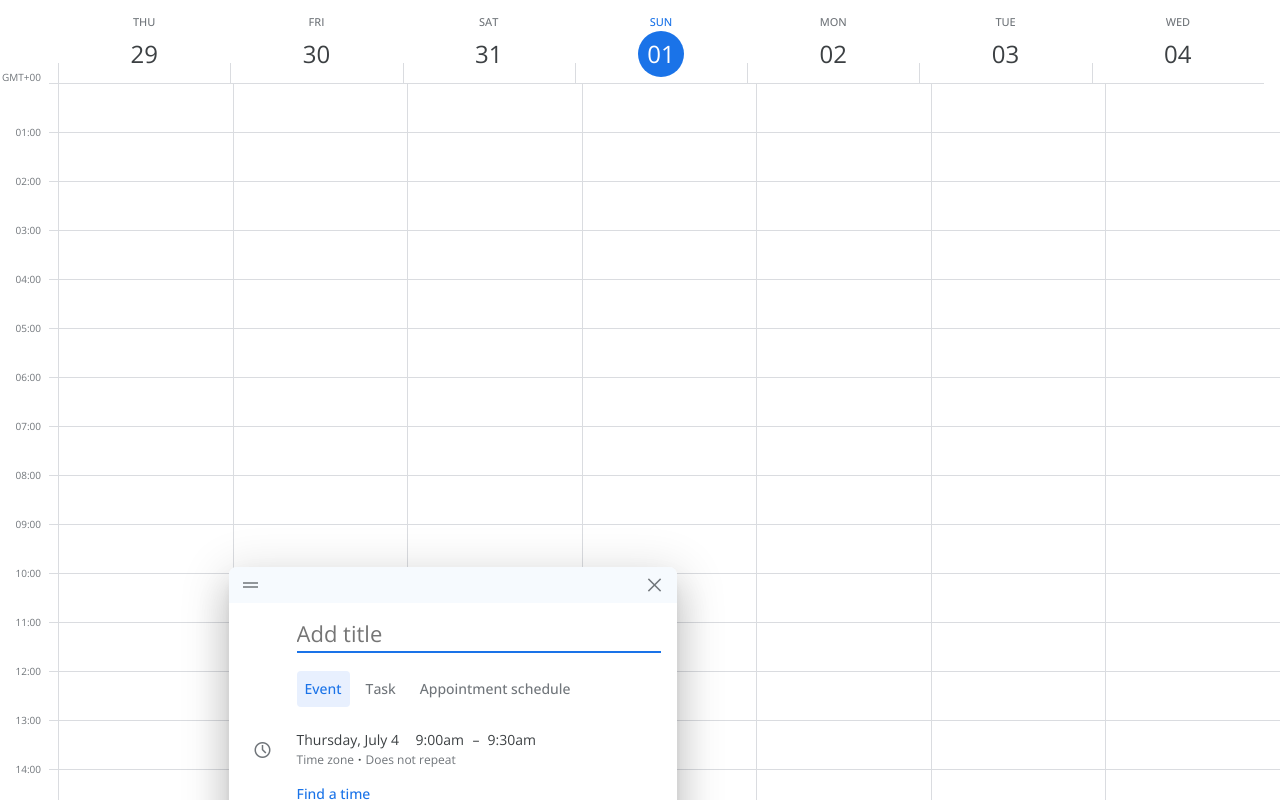
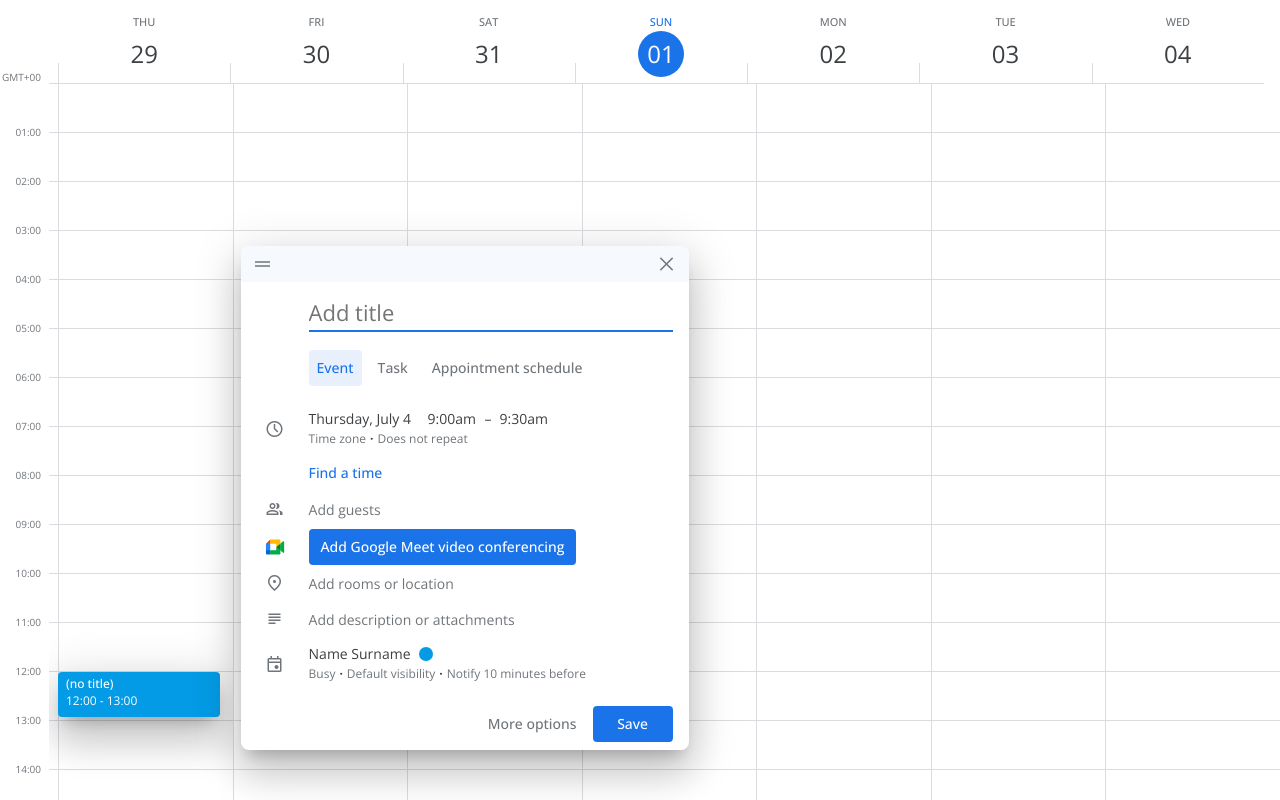
Before and after one commit to gretawix/calendar, a website with bundled scripts: page index.html in a window 1280 px wide. Both pictures are taken after a click on the element 145 px from the left and 667 px from the top of the page. Built offline with nearby package versions, Linux system fonts and the light colour scheme.

Commit message:
Working (#7)
* refactor existing js code

* refactor existing js code again

* refactor

* start creating event tile functionality

* event tile placement

* event tile placement work

```diff
--- a/index.html
+++ b/index.html
@@ -13,35 +13,7 @@
     </head>
     <body>
         <section class="calendar">
-            <div class="week-view" id="week-view">
-                <!-- EXAMPLE EVENTS -->
-                <!-- <div class="hours-cells-column">
-                    <div class="inner-hour-cell-column">
-                        <div class="event-tile shortest">
-                            <p class="event-tile-title">Event title 15min length</p>
-                            <p class="event-tile-time">10am</p>
-                        </div>
-                        <div class="event-tile regular">
-                            <p class="event-tile-title">Event title very long text is going here</p>
-                            <p class="event-tile-time">10:30 - 11:30am</p>
-                        </div>
-                        <div class="hours-cell cell-height"></div>
-                    </div>
-                </div>
-                <div class="hours-cells-column">
-                    <div class="inner-hour-cell-column">
-                        <div class="event-tile short">
-                            <p class="event-tile-title">Event title 30 min length</p>
-                            <p class="event-tile-time">10am</p>
-                        </div>
-                        <div class="event-tile long">
-                            <p class="event-tile-title">Event title very long text is going here</p>
-                            <p class="event-tile-time">12 - 2pm</p>
-                        </div>
-                        <div class="hours-cell cell-height"></div>
-                    </div>
-                </div> -->
-            </div>
+            <div class="week-view" id="week-view"></div>
             <div class="event-modal" id="event-modal">
                 <div class="top-controls">
                     <button type="button">
@@ -413,7 +385,7 @@
                     </div>
                     <div class="event-control-buttons modal-event-side-margins">
                         <button type="button">More options</button>
-                        <button type="button" class="cta">Save</button>
+                        <button type="button" class="cta" id="save-event">Save</button>
                     </div>
                 </div>
             </div>
--- /dev/null
+++ b/scrips/calendarVars.js
@@ -0,0 +1,6 @@
+const weekDaysNumber = 7;
+const hoursNumber = 24;
+const cellHeight = 49;
+const currentEventTileId = "current-event-tile";
+
+export { weekDaysNumber, hoursNumber, cellHeight, currentEventTileId };
--- /dev/null
+++ b/scrips/eventDisplay.js
@@ -0,0 +1,52 @@
+import { createDomElement, formatHours } from "./utils.js";
+import { cellHeight, currentEventTileId } from "./calendarVars.js";
+
+const getEventInfo = (title, clickPosition) => {
+    const hour = formatHours(Math.floor(clickPosition / cellHeight));
+    let minutes = "00";
+    if (clickPosition % cellHeight === cellHeight / 2) minutes = "30";
+
+    return {
+        eventTitle: title,
+        eventStartTime: `${hour}:${minutes}`,
+        eventEndTime: `${formatHours(parseInt(hour, 10) + 1)}:${minutes}`,
+    };
+};
+
+const getEventTileTopPosition = (event) => {
+    const clickedElement = event.target;
+    const distanceFromTop = clickedElement.getBoundingClientRect().top;
+    const clickPosition = event.clientY - distanceFromTop;
+    const increment = cellHeight / 2;
+
+    return Math.floor(clickPosition / increment) * increment;
+};
+
+const populateEventTile = (eventInfo) => {
+    const eventTile = createDomElement("div", "event-tile regular placeholder", currentEventTileId);
+    const titleElement = createDomElement("p", "event-tile-title");
+    const timeSpanTextElement = createDomElement("p", "event-tile-time");
+
+    titleElement.innerText = eventInfo.eventTitle;
+    timeSpanTextElement.innerText = `${eventInfo.eventStartTime} - ${eventInfo.eventEndTime}`;
+    eventTile.appendChild(titleElement);
+    eventTile.appendChild(timeSpanTextElement);
+
+    return eventTile;
+};
+
+const createNewEventTile = (event) => {
+    const tileTopPosition = getEventTileTopPosition(event);
+    const eventInfo = getEventInfo("(no title)", tileTopPosition);
+    const eventTile = populateEventTile(eventInfo);
+
+    eventTile.style.top = `${tileTopPosition}px`;
+
+    return eventTile;
+};
+
+const removeUnsavedEventTile = () => {
+    const currentEventTile = document.querySelector(`#${currentEventTileId}`);
+    if (currentEventTile) currentEventTile.parentElement.removeChild(currentEventTile);
+};
+export { createNewEventTile, removeUnsavedEventTile };
--- a/scrips/index.js
+++ b/scrips/index.js
@@ -1,6 +1,8 @@
 import initWeekView from "./weekView.js";
-import { initModal } from "./modal.js";
+import { getModal } from "./selectors.js";
+import { initDropdownSelect } from "./inputFuntionality.js";
 
 document.addEventListener("DOMContentLoaded", () => {
     initWeekView();
+    initDropdownSelect(getModal());
 });
--- a/scrips/modal.js
+++ b/scrips/modal.js
@@ -1,108 +1,117 @@
 import { setSameWidth } from "./utils.js";
-import { toggleDropdown } from "./inputFuntionality.js";
+import { resetDropdownItem } from "./inputFuntionality.js";
+import { getModal } from "./selectors.js";
+import { removeUnsavedEventTile } from "./eventDisplay.js";
 
-const initModal = () => {
-    const selectionBtns = document.querySelectorAll(".to-select");
-    resetModal();
-
-    const handleInputClick = (item) => {
-        const parent = item.closest(".single-setting-section");
-        const settingsDiv = parent.querySelector(".full-settings");
-        settingsDiv.classList.add("active");
-        parent.querySelector(".preview-settings").style.display = "none";
-        separateInputs(parent);
-    };
-
-    const closeBtn = document.querySelector("#close-modal");
-    closeBtn.addEventListener("click", () => {
-        closeModal();
-        closeBtn.removeEventListener("click", closeModal);
-        selectionBtns.forEach((item) => {
-            item.removeEventListener("click", () => handleInputClick(item));
-        });
-    });
-
-    selectionBtns.forEach((item) => {
-        item.addEventListener("click", () => handleInputClick(item));
-    });
-
-    toggleDropdown();
-};
-
-const resetModal = () => {
-    const modal = getModalElement();
-    modal.querySelectorAll(".preview-settings").forEach((item) => (item.style.display = "flex"));
-    modal.querySelectorAll(".full-settings").forEach((item) => item.classList.remove("active"));
-    setInputWidths();
-    removeSeparators();
-};
-
-const setInputWidths = () => {
+const setTimeDateInputWidths = () => {
     setSameWidth("#date-btn", "#date");
     setSameWidth("#time-start-btn", "#time-start");
     setSameWidth("#time-end-btn", "#time-end");
 };
 
-const separateInputs = (parent) => {
-    const parentClasses = parent.classList;
-    if (parentClasses.contains("with-separator")) {
-        const prevDiv = parent.previousElementSibling;
-        const nextDiv = parent.nextElementSibling;
-        if (
-            prevDiv &&
-            nextDiv &&
-            prevDiv.classList.contains("separated-bottom") &&
-            nextDiv.classList.contains("separated-top")
-        ) {
-            prevDiv.classList.remove("separated-bottom");
-            parentClasses.add("separated-top");
-        } else if (nextDiv && nextDiv.classList.contains("separated-top")) {
-            parentClasses.add("separated-top");
-        } else if (prevDiv && prevDiv.classList.contains("separated-bottom")) {
-            parentClasses.add("separated-bottom");
-        } else {
-            parentClasses.add("separated-top");
-            parentClasses.add("separated-bottom");
-        }
-    }
-};
-
-const removeSeparators = () => {
-    const modal = getModalElement();
+const removeSeparators = (modal) => {
     modal.querySelectorAll(".with-separator").forEach((item) => {
         item.classList.remove("separated-top", "separated-bottom");
     });
 };
 
-const getModalElement = () => document.querySelector("#event-modal");
+const resetModal = (modal) => {
+    modal.querySelectorAll(".preview-settings").forEach((item) => (item.style.display = "flex"));
+    modal.querySelectorAll(".full-settings").forEach((item) => item.classList.remove("active"));
+    modal.querySelectorAll(".select-input").forEach((dropdownItem) => resetDropdownItem(dropdownItem));
+    removeUnsavedEventTile();
+    setTimeDateInputWidths();
+    removeSeparators(modal);
+};
 
-const toggleModal = (isOpen) => {
-    const modal = getModalElement();
-    if (isOpen) {
-        modal.style.display = "none";
-    } else {
-        modal.style.display = "block";
+const separateInputs = (parent) => {
+    const parentClasses = parent.classList;
+    const [prevDiv, nextDiv] = [parent.previousElementSibling, parent.nextElementSibling];
+    const [separatorTop, separatorBottom] = ["separated-top", "separated-bottom"];
+
+    if (parentClasses.contains("with-separator")) {
+        if (prevDiv?.classList.contains(separatorBottom) && nextDiv?.classList.contains(separatorTop)) {
+            prevDiv.classList.remove(separatorBottom);
+            parentClasses.add(separatorTop);
+        } else if (nextDiv?.classList.contains(separatorTop)) {
+            parentClasses.add(separatorTop);
+        } else if (prevDiv?.classList.contains(separatorBottom)) {
+            parentClasses.add(separatorBottom);
+        } else {
+            parentClasses.add(separatorTop, separatorBottom);
+        }
     }
 };
 
-const openModal = (event) => {
-    toggleModal(false);
-    const modal = getModalElement();
+const handleInputClick = (item) => {
+    const parent = item.closest(".single-setting-section");
+    const settingsDiv = parent.querySelector(".full-settings");
+    settingsDiv.classList.add("active");
+    parent.querySelector(".preview-settings").style.display = "none";
+    separateInputs(parent);
+    item.removeEventListener("click", () => handleInputClick(item));
+};
+
+const toggleModal = (isOpen, modal) => (modal.style.display = isOpen ? "none" : "block");
+
+const closeModal = (closeBtn, selectionBtns) => {
+    const isModalCurrentyOpen = true;
+
+    removeUnsavedEventTile();
+    toggleModal(isModalCurrentyOpen, getModal());
+    closeBtn.removeEventListener("click", closeModal);
+    selectionBtns.forEach((item) => item.removeEventListener("click", () => handleInputClick(item)));
+};
+
+const initModal = (modal) => {
+    const selectionBtns = document.querySelectorAll(".to-select");
+    const closeBtn = document.querySelector("#close-modal");
+    const isModalCurrentlyOpen = false;
+
+    toggleModal(isModalCurrentlyOpen, modal);
+    resetModal(modal);
+    closeBtn.addEventListener("click", () => closeModal(closeBtn, selectionBtns));
+    selectionBtns.forEach((item) => item.addEventListener("click", () => handleInputClick(item)));
+};
+
+const positionModalX = (modal, event) => {
+    const clickedElement = event.target.getBoundingClientRect();
     const modalWidth = modal.getBoundingClientRect().width;
-    const clickedElement = event.target.getBoundingClientRect();
 
     modal.style.left = `${
         clickedElement.left < modalWidth
             ? clickedElement.left + clickedElement.width + 8
             : clickedElement.left - modalWidth - 12
     }px`;
-    modal.style.top = `${event.clientY - 100}px`;
-
-    const titleInput = document.querySelector("#title");
-    initModal();
-    titleInput.focus();
 };
 
-const closeModal = () => toggleModal(true);
+const positionModalY = (modal, event) => {
+    const modalHeight = modal.getBoundingClientRect().height;
+    const bottomSpacing = 50;
+    const distanceFromClickToTop = event.clientY;
+    const distanceFromClickToBottom = window.innerHeight - distanceFromClickToTop;
 
-export { initModal, openModal, getModalElement };
+    modal.style.bottom = "unset";
+    modal.style.top = "unset";
+    if (distanceFromClickToTop < 130) {
+        modal.style.top = `${distanceFromClickToTop}px`;
+    } else {
+        if (modalHeight + bottomSpacing > distanceFromClickToBottom) {
+            modal.style.top = "unset";
+            modal.style.bottom = `${bottomSpacing}px`;
+        } else {
+            modal.style.top = `${distanceFromClickToTop - bottomSpacing}px`;
+        }
+    }
+};
+
+const openModal = (event) => {
+    const modal = getModal();
+
+    initModal(modal);
+    positionModalX(modal, event);
+    positionModalY(modal, event);
+    document.querySelector("#title").focus();
+};
+
+export { initModal, openModal, getModal };
--- /dev/null
+++ b/scrips/selectors.js
@@ -0,0 +1,3 @@
+const getModal = () => document.querySelector("#event-modal");
+
+export { getModal };
--- a/scrips/timeCalculations.js
+++ b/scrips/timeCalculations.js
@@ -1,30 +1,12 @@
 const getStartOfWeek = (date) => {
     let currentDate = new Date(date);
-    let dayOfWeek = currentDate.getDay();
-    let difference = (dayOfWeek === 0 ? -6 : 1) - dayOfWeek;
+    let currentWeekDay = currentDate.getDay();
+    let difference = (currentWeekDay === 0 ? -6 : 1) - currentWeekDay;
     let monday = new Date();
+
     monday.setDate(monday.getDate() + difference);
 
     return monday;
-};
-
-const createWeek = (today) => {
-    const week = [];
-    const monday = getStartOfWeek(today);
-
-    for (let i = 0; i < 7; i++) {
-        const day = new Date();
-        day.setDate(monday.getDate() + i);
-        const [weekDay, month, dayNum, year] = day.toString().split(" ");
-        week.push({
-            weekDay: weekDay,
-            month: month,
-            day: dayNum,
-            year: year,
-        });
-    }
-
-    return week;
 };
 
 const getTimeZone = (today) => {
@@ -36,4 +18,4 @@
     return `GMT${sign}${formattedTimeZone}`;
 };
 
-export { createWeek, getTimeZone };
+export { getStartOfWeek, getTimeZone };
--- a/scrips/utils.js
+++ b/scrips/utils.js
@@ -6,4 +6,14 @@
     baseElement.style.width = width;
 };
 
-export { setSameWidth };
+const createDomElement = (domEl = "div", classToAssign = "", idToAssign = "") => {
+    const div = document.createElement(domEl);
+    if (classToAssign) div.className = classToAssign;
+    if (idToAssign) div.id = idToAssign;
+
+    return div;
+};
+
+const formatHours = (hour) => (hour < 10 ? `0${hour}` : `${hour}`);
+
+export { setSameWidth, createDomElement, formatHours };
--- a/scrips/weekView.js
+++ b/scrips/weekView.js
@@ -1,19 +1,119 @@
-import { createWeek, getTimeZone } from "./timeCalculations.js";
+import { getStartOfWeek, getTimeZone } from "./timeCalculations.js";
 import { openModal } from "./modal.js";
+import { hoursNumber, weekDaysNumber, cellHeight } from "./calendarVars.js";
+import { createDomElement, formatHours } from "./utils.js";
+import { createNewEventTile } from "./eventDisplay.js";
 
-const initWeekView = () => {
-    drawWeekView();
-    const grid = document.querySelector("#days-hours-grid");
-    const daysRow = document.querySelector("#days-row");
-    const hoursCol = document.querySelector("#hours-col");
-    grid.addEventListener("scroll", (event) => {
-        hoursCol.scrollTop = grid.scrollTop;
-        daysRow.scrollLeft = grid.scrollLeft;
+const createTimeZoneCell = (timeZone) => {
+    const timeZoneCell = createDomElement("div", "time-zone-cell");
+    timeZoneCell.innerHTML = `<p class="time-zone">${timeZone}</p>`;
+
+    return timeZoneCell;
+};
+
+const createSingleWeekDay = (day, today) => {
+    const dayDiv = createDomElement("div", "one-day cell-width");
+    Object.entries(day).forEach(([key, value]) => {
+        dayDiv.setAttribute(`data-${key}`, value);
     });
-    const daysGridColumns = grid.querySelectorAll(".hours-cells-column");
-    daysGridColumns.forEach((col) => {
-        col.addEventListener("click", openModal);
+    if (day.day == today.getDate()) dayDiv.classList.add("active");
+    dayDiv.innerHTML = `<div class="divider-vertical"></div>
+                        <p class="day-name">${day.weekDay}</p>
+                        <p class="day-number">${day.day}</p>`;
+
+    return dayDiv;
+};
+
+const createWeekDaysRow = (week, today) => {
+    const weekDaysRow = createDomElement("div", "week-days", "days-row");
+    const divider = createDomElement("div", "divider-no-border");
+
+    weekDaysRow.appendChild(divider);
+    week.forEach((day) => weekDaysRow.appendChild(createSingleWeekDay(day, today)));
+
+    return weekDaysRow;
+};
+
+const createHoursColumn = () => {
+    const hoursColumn = createDomElement("div", "hours-labels-column", "hours-col");
+
+    for (let i = 0; i < hoursNumber; i++) {
+        const hourDiv = createDomElement("div", "hour-label-cell cell-height");
+        const hour = formatHours(i);
+
+        hourDiv.innerHTML = `<p class="hour">${hour}:00</p>`;
+        hoursColumn.appendChild(hourDiv);
+    }
+
+    return hoursColumn;
+};
+
+const createWeekDaysWrapper = (week, timeZone, today) => {
+    const weekDaysWrapper = createDomElement("div", "week-days-part");
+    const timeZoneCell = createTimeZoneCell(timeZone);
+    const weekDaysRow = createWeekDaysRow(week, today);
+
+    weekDaysWrapper.appendChild(timeZoneCell);
+    weekDaysWrapper.appendChild(weekDaysRow);
+
+    return weekDaysWrapper;
+};
+
+const createDividerColumn = () => {
+    const dividerColumn = createDomElement("div", "divider-column");
+
+    for (let i = 0; i < hoursNumber - 2; i++) {
+        const divider = createDomElement("div", "divider cell-height");
+        dividerColumn.appendChild(divider);
+    }
+
+    return dividerColumn;
+};
+
+const createTimeGrid = (week) => {
+    const timeGrid = createDomElement("div", "hours-cells-all", "days-hours-grid");
+    const dividerColumn = createDividerColumn();
+
+    timeGrid.appendChild(dividerColumn);
+    week.forEach((day) => {
+        const dayColumn = createDomElement("div", "hours-cells-column");
+        Object.entries(day).forEach(([key, value]) => {
+            dayColumn.setAttribute(`data-${key}`, value);
+        });
+        timeGrid.appendChild(dayColumn);
     });
+
+    return timeGrid;
+};
+
+const createTimeGridWrapper = (week) => {
+    const timeGridWrapper = createDomElement("div", "time-grid");
+    const hoursColumn = createHoursColumn();
+    const timeGrid = createTimeGrid(week);
+
+    timeGridWrapper.appendChild(hoursColumn);
+    timeGridWrapper.appendChild(timeGrid);
+
+    return timeGridWrapper;
+};
+
+const createWeek = (today) => {
+    const week = [];
+    const monday = getStartOfWeek(today);
+
+    for (let i = 0; i < weekDaysNumber; i++) {
+        const day = new Date();
+        day.setDate(monday.getDate() + i);
+        const [weekDay, month, dayNum, year] = day.toString().split(" ");
+        week.push({
+            weekDay: weekDay,
+            month: month,
+            day: dayNum,
+            year: year,
+        });
+    }
+
+    return week;
 };
 
 const drawWeekView = () => {
@@ -21,116 +121,34 @@
     const week = createWeek(today);
     const timeZone = getTimeZone(today);
     const weekViewDiv = document.querySelector("#week-view");
-    const weekDaysPart = createWeekDaysPart(week, timeZone, today);
-    const timeGridPart = createTimeGridPart(week);
+    const weekDaysWrapper = createWeekDaysWrapper(week, timeZone, today);
+    const timeGridWrapper = createTimeGridWrapper(week);
 
-    weekViewDiv.appendChild(weekDaysPart);
-    weekViewDiv.appendChild(timeGridPart);
+    weekViewDiv.appendChild(weekDaysWrapper);
+    weekViewDiv.appendChild(timeGridWrapper);
 };
 
-const createWeekDaysPart = (week, timeZone, today) => {
-    const weekDaysPart = document.createElement("div");
-    weekDaysPart.className = "week-days-part";
-    const timeZoneCell = createTimeZoneCell(timeZone);
-    const weekDaysRow = createWeekDaysRow(week, today);
+const initWeekView = () => {
+    document.documentElement.style.setProperty("--cell-height", `${cellHeight}px`);
+    drawWeekView();
 
-    weekDaysPart.appendChild(timeZoneCell);
-    weekDaysPart.appendChild(weekDaysRow);
+    const grid = document.querySelector("#days-hours-grid");
+    const daysRow = document.querySelector("#days-row");
+    const hoursCol = document.querySelector("#hours-col");
+    const daysGridColumns = grid.querySelectorAll(".hours-cells-column");
 
-    return weekDaysPart;
+    grid.addEventListener("scroll", () => {
+        hoursCol.scrollTop = grid.scrollTop;
+        daysRow.scrollLeft = grid.scrollLeft;
+    });
+    daysGridColumns.forEach((col) => {
+        col.addEventListener("click", (event) => {
+            const clickedWeekDayCol = event.target;
+            openModal(event);
+            const eventTile = createNewEventTile(event);
+            if (clickedWeekDayCol.hasAttribute("data-weekday")) clickedWeekDayCol.appendChild(eventTile);
+        });
+    });
 };
 
-const createTimeZoneCell = (timeZone) => {
-    const timeZoneCell = document.createElement("div");
-    timeZoneCell.className = "time-zone-cell";
-    timeZoneCell.innerHTML = ` <p class="time-zone">${timeZone}</p>`;
-
-    return timeZoneCell;
-};
-
-const createWeekDaysRow = (week, today) => {
-    const weekDaysRow = document.createElement("div");
-    weekDaysRow.className = "week-days";
-    weekDaysRow.id = "days-row";
-    const divider = document.createElement("div");
-    divider.className = "divider-no-border";
-
-    weekDaysRow.appendChild(divider);
-
-    week.forEach((day) => {
-        const dayDiv = document.createElement("div");
-        dayDiv.classList.add("one-day", "cell-width");
-        if (day.day == today.getDate()) dayDiv.classList.add("active");
-        dayDiv.innerHTML = `<div class="divider-vertical"></div>
-                            <p class="day-name">${day.weekDay}</p>
-                            <p class="day-number">${day.day}</p>`;
-
-        weekDaysRow.appendChild(dayDiv);
-    });
-
-    return weekDaysRow;
-};
-
-const createTimeGridPart = (week) => {
-    const timeGridPart = document.createElement("div");
-    timeGridPart.className = "time-grid";
-    const hoursColumn = createHoursColumn();
-    const timeGrid = createTimeGrid(week);
-
-    timeGridPart.appendChild(hoursColumn);
-    timeGridPart.appendChild(timeGrid);
-
-    return timeGridPart;
-};
-
-const createHoursColumn = () => {
-    const hoursColumn = document.createElement("div");
-    hoursColumn.className = "hours-labels-column";
-    hoursColumn.id = "hours-col";
-
-    for (let i = 0; i < 24; i++) {
-        const hourDiv = document.createElement("div");
-        hourDiv.classList.add("hour-label-cell", "cell-height");
-        const hour = i > 9 ? i : `0${i}`;
-        hourDiv.innerHTML = `<p class="hour">${hour}:00</p>`;
-
-        hoursColumn.appendChild(hourDiv);
-    }
-
-    return hoursColumn;
-};
-
-const createTimeGrid = (week) => {
-    const timeGrid = document.createElement("div");
-    timeGrid.className = "hours-cells-all";
-    timeGrid.id = "days-hours-grid";
-    const dividerColumn = createDividerColumn();
-
-    timeGrid.appendChild(dividerColumn);
-
-    week.forEach(() => {
-        const dayColumn = document.createElement("div");
-        dayColumn.className = "hours-cells-column";
-        dayColumn.innerHTML = `<div class="inner-hour-cell-column">
-                                <div class="hours-cell cell-height"></div>
-                            </div>`;
-
-        timeGrid.appendChild(dayColumn);
-    });
-
-    return timeGrid;
-};
-
-const createDividerColumn = () => {
-    const dividerColumn = document.createElement("div");
-    dividerColumn.className = "divider-column";
-
-    for (let i = 0; i < 22; i++) {
-        const divider = document.createElement("div");
-        divider.className = "divider cell-height";
-        dividerColumn.appendChild(divider);
-    }
-
-    return dividerColumn;
-};
 export default initWeekView;
--- a/styles/parts/_calendar-grid.scss
+++ b/styles/parts/_calendar-grid.scss
@@ -144,8 +144,9 @@
 }
 
 .hours-cells-column {
+    height: calc(24 * var(--cell-height));
+    position: relative;
     border-left: 1px solid var(--grey-light);
-    padding-right: 12px;
     min-width: var(--min-col-width);
     background: repeating-linear-gradient(
         var(--white),
@@ -154,10 +155,6 @@
         var(--grey-light) var(--cell-height)
     );
 }
-.inner-hour-cell-column {
-    height: calc(24 * var(--cell-height) - 10px);
-    position: relative;
-}
 .hours-cells-all {
     @include verticalScrollStyle;
 }
--- a/styles/parts/_event-tile.scss
+++ b/styles/parts/_event-tile.scss
@@ -1,13 +1,15 @@
 .event-tile {
     position: absolute;
-    width: 100%;
+    width: calc(100% - 12px);
     left: -1px;
-
     background-color: var(--event-blue);
     border-radius: 4px;
     font-size: 12px;
     padding: 4px 0 4px 8px;
-
+    &.placeholder {
+        box-shadow: 0 24px 38px 3px rgba(0, 0, 0, 0.14), 0 9px 46px 8px rgba(0, 0, 0, 0.12),
+            0 11px 15px -7px rgba(0, 0, 0, 0.2);
+    }
     overflow: hidden;
     cursor: pointer;
     p {
@@ -48,7 +50,6 @@
         }
     }
     &.regular {
-        top: calc(var(--cell-height) * 10.5 - 1px);
         height: calc(var(--cell-height) - 4px);
     }
     &.long {
--- a/styles/style.scss
+++ b/styles/style.scss
@@ -21,7 +21,6 @@
     --blue-light: #f6fafe;
     --info-col-width: 49px;
     --divider-width: 9px;
-    --cell-height: 49px;
     --week-days-height: 84px;
     --scrollbar-width: 16px;
     --spacing-sides: 16px;
```
Also changed, not shown: scrips/inputFuntionality.js (+27 -18 lines), styles/style.css, 1 other file.
